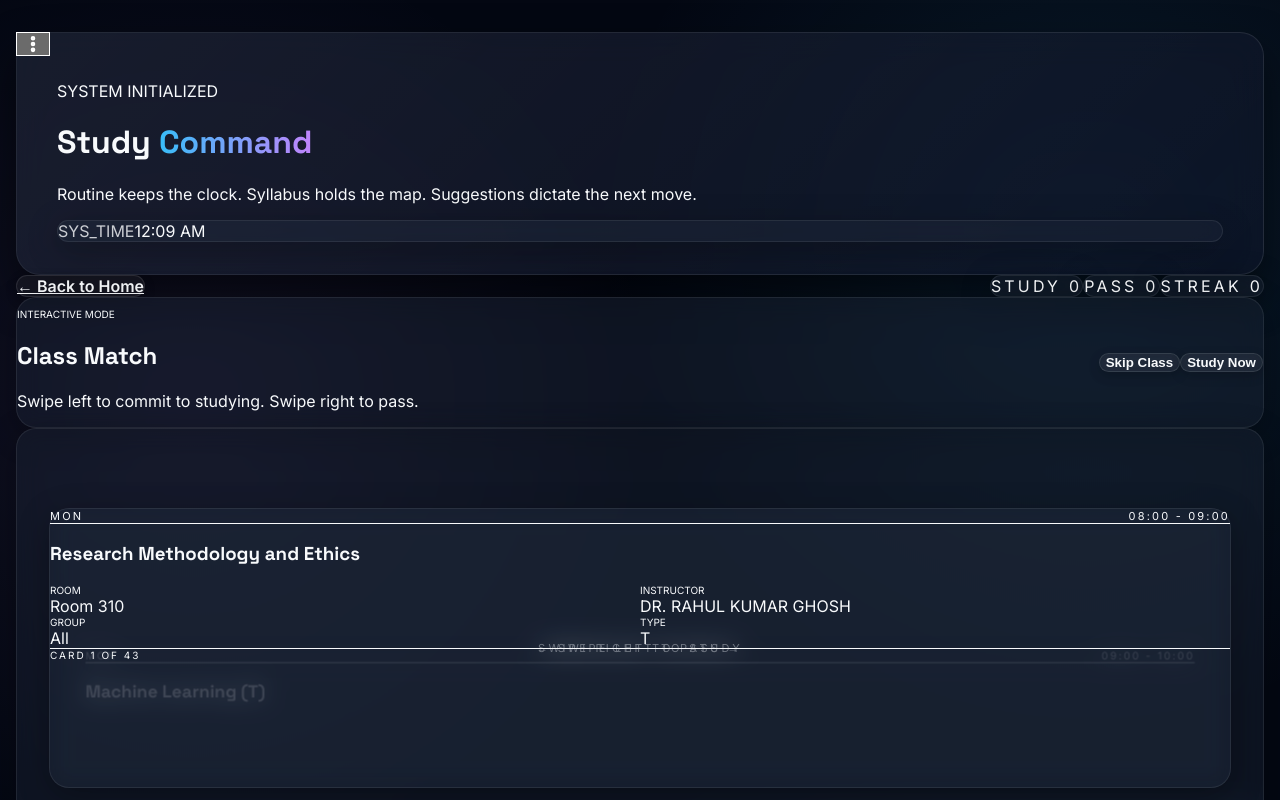
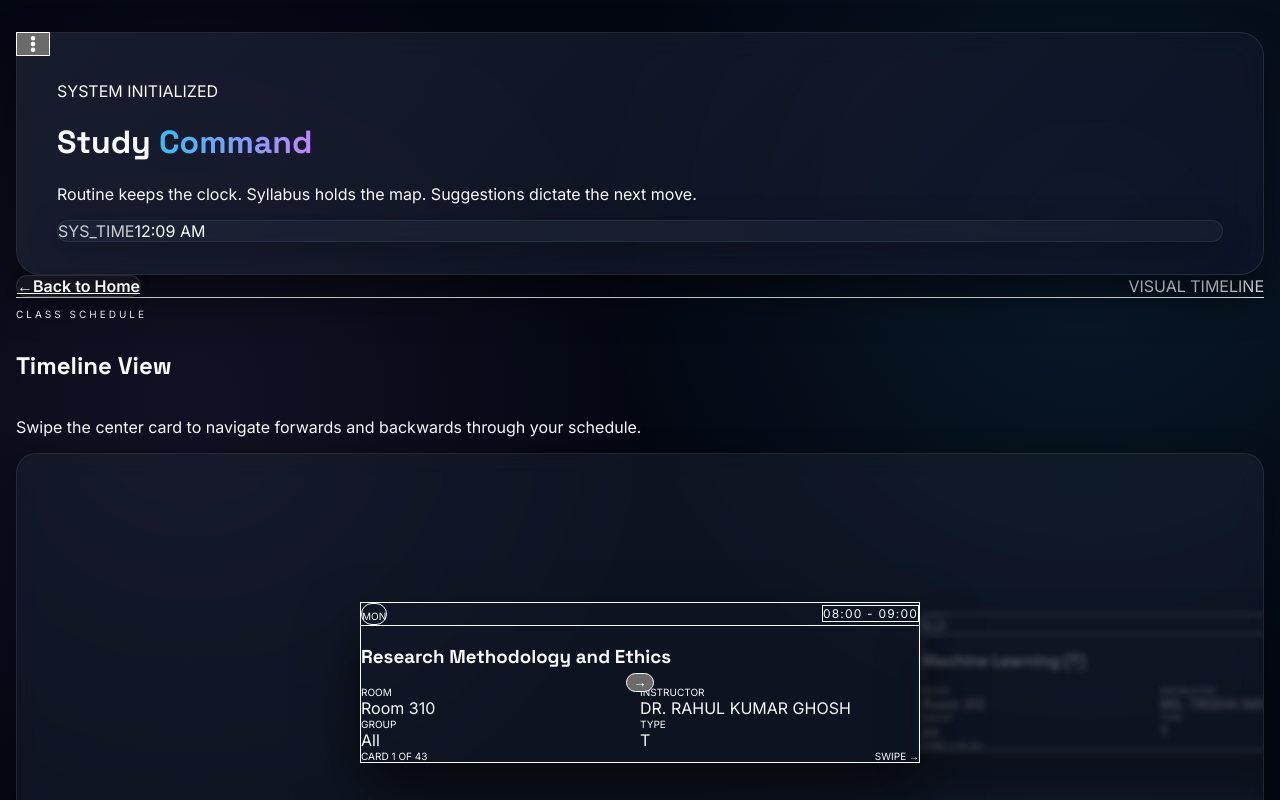
Before and after one commit to Aparup321/suggestion_website, a React (Vite) app: page / in a window 1280 px wide. Shown: the top 800 px of the page. Built offline with nearby package versions, Linux system fonts and the light colour scheme; the HTML template or start-up script is replaced by a standard one.

Commit message:
refactor: simplify RoutinePage by removing swipe-based decision tracking and updating carousel navigation logic

```diff
--- a/src/pages/RoutinePage.tsx
+++ b/src/pages/RoutinePage.tsx
@@ -3,26 +3,14 @@ import { Link } from "react-router-dom"
 import { routineEntries } from "../data/routine"
 import { useAppStore } from "../store/useAppStore"
 import { dayOrder, formatTimeRange, getNowDay, getNowMinutes, toMinutes } from "../utils/time"
-import { motion, useAnimation, useMotionValue, useTransform } from "framer-motion"
+import { motion, useMotionValue } from "framer-motion"
 
 const formatDay = (day: string) => day
 
 export const RoutinePage = () => {
   const setMode = useAppStore((state) => state.setMode)
   const [index, setIndex] = useState(0)
-  const [likes, setLikes] = useState(0)
-  const [passes, setPasses] = useState(0)
-  const [streak, setStreak] = useState(0)
-
-  const controls = useAnimation()
-  const x = useMotionValue(0)
-
-  // Left swipe = Study (Like), Right swipe = Pass
-  const rotate = useTransform(x, [-200, 200], [-10, 10])
-
-  // Opacities for the stamps based on drag distance
-  const studyOpacity = useTransform(x, [-100, -20], [1, 0])
-  const passOpacity = useTransform(x, [20, 100], [0, 1])
+  const dragX = useMotionValue(0)
 
   useEffect(() => {
     setMode("routine")
@@ -45,196 +33,177 @@ export const RoutinePage = () => {
     if (startIndex >= 0) setIndex(startIndex)
   }, [entries])
 
-  const clampIndex = (next: number) => {
-    if (next < 0) return entries.length - 1
-    if (next >= entries.length) return 0
-    return next
-  }
-
-  const applyDecision = async (delta: number, action: "like" | "pass", exitX: number) => {
-    await controls.start({
-      x: exitX,
-      opacity: 0,
-      rotate: exitX > 0 ? 20 : -20,
-      transition: { duration: 0.3, ease: "easeOut" }
+  const shiftCarousel = (delta: number) => {
+    setIndex((prev) => {
+      const nextIndex = prev + delta
+      if (nextIndex < 0) return 0
+      if (nextIndex >= entries.length) return entries.length - 1
+      return nextIndex
     })
-
-    setIndex((prev) => clampIndex(prev + delta))
-    if (action === "like") {
-      setLikes((value) => value + 1)
-      setStreak((value) => value + 1)
-    } else {
-      setPasses((value) => value + 1)
-      setStreak(0)
-    }
-
-    controls.set({ x: 0, opacity: 1, rotate: 0 })
-    x.set(0)
+    // Reset drag x visually if needed (usually framer auto-recovers on state change, but to be safe)
+    dragX.set(0)
   }
 
   const handleDragEnd = (_event: any, info: any) => {
     const swipe = info.offset.x
     const velocity = info.velocity.x
-    const swipeThreshold = 80
-    const velocityThreshold = 500
+    const swipeThreshold = 50
+    const velocityThreshold = 400
 
     if (swipe < -swipeThreshold || velocity < -velocityThreshold) {
-      applyDecision(1, "like", -600) // swipe left -> study
+      shiftCarousel(1) // swipe left -> go to next item
     } else if (swipe > swipeThreshold || velocity > velocityThreshold) {
-      applyDecision(-1, "pass", 600) // swipe right -> pass
-    } else {
-      controls.start({ x: 0, rotate: 0, transition: { type: "spring", stiffness: 300, damping: 20 } })
+      shiftCarousel(-1) // swipe right -> go to prev item
     }
+    // Regardless of what happens, spring the physical coordinate back to 0 so the active element snaps center.
+    dragX.stop()
+    dragX.set(0)
   }
 
-  const current = entries[index]
-  const next = entries[clampIndex(index + 1)]
+  if (entries.length === 0) return null
 
-  if (!current) return null
-
+  // We want to calculate the display for each card. We'll render entries around `index` +/- 2.
   return (
     <section className="flex flex-col gap-6 w-full">
-      <div className="flex flex-wrap items-center gap-3 w-full">
+      <div className="flex flex-wrap items-center gap-3 w-full border-b border-white/5 pb-4">
         <Link
           to="/"
-          className="neo-button px-5 py-2.5 text-sm"
+          className="neo-button px-5 py-2.5 text-sm flex items-center gap-2"
         >
-          &larr; Back to Home
+          <span className="text-xl leading-none -mt-1">&larr;</span> Back to Home
         </Link>
-        <div className="ml-auto flex items-center gap-3">
-          <div className="neo-card px-4 py-2 text-xs uppercase tracking-[0.2em] text-slate-300">
-            Study <span className="text-white font-bold ml-1">{likes}</span>
-          </div>
-          <div className="neo-card px-4 py-2 text-xs uppercase tracking-[0.2em] text-slate-300">
-            Pass <span className="text-white font-bold ml-1">{passes}</span>
-          </div>
-          <div className="neo-card px-4 py-2 text-xs uppercase tracking-[0.2em] text-lime shadow-[0_0_15px_rgba(74,222,128,0.2)] border-lime/30">
-            Streak <span className="text-white font-bold ml-1">{streak}</span>
-          </div>
+        <div className="ml-auto text-xs uppercase tracking-widest text-slate-500 font-semibold px-4">
+          Visual Timeline
         </div>
       </div>
 
-      <div className="neo-card p-6 flex flex-wrap items-center gap-3">
-        <div>
-          <p className="text-[10px] uppercase tracking-widest text-ocean font-bold mb-1">Interactive Mode</p>
-          <h2 className="text-3xl font-display text-white tracking-tight">Class Match</h2>
-          <p className="text-sm text-slate-400 mt-1">
-            Swipe left to commit to studying. Swipe right to pass.
+      <div className="flex flex-col gap-2">
+        <p className="text-[10px] uppercase tracking-[0.3em] text-ocean font-bold">Class Schedule</p>
+        <h2 className="text-3xl font-display text-white tracking-tight">Timeline View</h2>
+        <p className="text-sm text-slate-400">
+          Swipe the center card to navigate forwards and backwards through your schedule.
         </p>
       </div>
-        <div className="ml-auto flex items-center gap-3">
-          <button
-            className="neo-button px-5 py-2.5 text-sm hover:text-coral hover:border-coral/50"
-            onClick={() => applyDecision(-1, "pass", 600)}
+
+      <div className="relative min-h-[460px] flex items-center justify-center p-8 neo-card overflow-hidden w-full mt-2">
+        {/* Background Radial Glow */}
+        <div className="absolute top-1/2 left-1/2 -translate-x-1/2 -translate-y-1/2 w-[500px] h-[500px] bg-ocean/5 blur-[120px] pointer-events-none rounded-full"></div>
+
+        {/* Carousel Container */}
+        <div className="absolute inset-0 flex items-center justify-center pointer-events-none">
+          {entries.map((entry, i) => {
+            const diff = i - index
+
+            // Only render cards close to the index to save DOM
+            if (Math.abs(diff) > 2) return null
+
+            const isActive = diff === 0
+            // Center is 0, Prev is pushed left
+            const baseX = diff * 520
+            const zIndex = 20 - Math.abs(diff)
+            const scale = isActive ? 1 : 0.85
+            const opacity = isActive ? 1 : 0.35
+            const blur = isActive ? "blur(0px)" : Math.abs(diff) === 1 ? "blur(4px)" : "blur(8px)"
+
+            return (
+              <motion.div
+                key={entry.id}
+                className="absolute w-[560px] pointer-events-auto"
+                initial={false}
+                animate={{
+                  x: baseX,
+                  scale,
+                  opacity,
+                  filter: blur,
+                  zIndex
+                }}
+                transition={{
+                  type: "spring",
+                  stiffness: 250,
+                  damping: 25,
+                  mass: 0.8
+                }}
+                // Only attach drag listeners to the currently active center card
+                drag={isActive ? "x" : false}
+                dragConstraints={{ left: 0, right: 0 }}
+                dragElastic={0.4}
+                onDragEnd={isActive ? handleDragEnd : undefined}
+                style={{ x: isActive ? dragX : 0 }} // Bind the framer motion drag value live
               >
-            Skip Class
-          </button>
-          <button
-            className="neo-button px-5 py-2.5 text-sm hover:text-lime hover:border-lime/50"
-            onClick={() => applyDecision(1, "like", -600)}
+                <div
+                  className={`p-10 bg-slate-900/60 backdrop-blur-xl border border-white/10 rounded-3xl shadow-[0_30px_60px_rgba(0,0,0,0.6)] flex flex-col gap-8 select-none ${
+                    isActive ? "cursor-grab active:cursor-grabbing border-white/20" : ""
+                  }`}
                 >
-            Study Now
-          </button>
+                  <div className="flex items-center justify-between border-b border-white/10 pb-3">
+                    <div className="inline-block bg-white/5 border border-white/10 px-3 py-1 rounded-full">
+                      <span className="text-[10px] uppercase tracking-widest text-ocean font-bold">
+                        {formatDay(entry.day)}
+                      </span>
+                    </div>
+                    <span className="text-[12px] uppercase tracking-[0.1em] text-slate-300 font-medium bg-slate-900/80 px-3 py-1 rounded-md border border-white/5">
+                      {formatTimeRange(entry.start, entry.end)}
+                    </span>
+                  </div>
+
+                  <div>
+                    <h3 className="text-3xl font-display text-white tracking-tight leading-tight text-left">
+                      {entry.title}
+                    </h3>
+                  </div>
+
+                  <div className="grid grid-cols-2 gap-y-5 gap-x-4">
+                    <div className="flex flex-col text-left">
+                      <span className="text-[10px] text-slate-500 uppercase tracking-widest mb-1">Room</span>
+                      <span className="font-semibold text-slate-200 text-sm">{entry.room ?? "TBA"}</span>
+                    </div>
+                    <div className="flex flex-col text-left">
+                      <span className="text-[10px] text-slate-500 uppercase tracking-widest mb-1">Instructor</span>
+                      <span className="font-semibold text-slate-200 text-sm line-clamp-1">{entry.instructor ?? "TBA"}</span>
+                    </div>
+                    <div className="flex flex-col text-left">
+                      <span className="text-[10px] text-slate-500 uppercase tracking-widest mb-1">Group</span>
+                      <span className="font-semibold text-slate-200 text-sm">{entry.group ?? "All"}</span>
+                    </div>
+                    <div className="flex flex-col text-left">
+                      <span className="text-[10px] text-slate-500 uppercase tracking-widest mb-1">Type</span>
+                      <span className="font-semibold text-ocean text-sm">{entry.type ?? "Class"}</span>
                     </div>
                   </div>
 
-      <div className="relative min-h-[440px] flex items-center justify-center p-8 neo-card overflow-hidden">
-        {/* Background Radial Glow inside the card */}
-        <div className="absolute top-1/2 left-1/2 -translate-x-1/2 -translate-y-1/2 w-96 h-96 bg-ocean/10 blur-[100px] pointer-events-none rounded-full"></div>
-
-        {/* Background Hint Strings */}
-        <div className="absolute left-8 top-8 text-[11px] uppercase tracking-[0.3em] text-slate-500 font-semibold select-none">
-          &larr; Swipe Left to Study
-        </div>
-        <div className="absolute right-8 top-8 text-[11px] uppercase tracking-[0.3em] text-slate-500 font-semibold select-none">
-          Swipe Right to Pass &rarr;
-        </div>
-
-        {/* The Next Card (underneath) */}
-        {next && (
-          <div className="absolute w-[calc(100%-4rem)] max-w-xl z-0">
-            <div className="stack-card scale-[0.94] translate-y-6 opacity-40">
-              <div className="p-8">
-                <div className="flex items-center justify-between gap-4 border-b border-white/5 pb-4 mb-4">
-                  <span className="text-[11px] uppercase tracking-[0.2em] text-slate-400">
-                    {formatDay(next.day)}
-                  </span>
-                  <span className="text-[11px] uppercase tracking-[0.2em] text-slate-400 text-right">
-                    {formatTimeRange(next.start, next.end)}
-                  </span>
-                </div>
-                <h3 className="text-3xl font-display text-white tracking-tight">{next.title}</h3>
-              </div>
-            </div>
-          </div>
+                  <div className="pt-2 flex justify-between items-center text-[10px] uppercase tracking-widest text-slate-500">
+                    <span>Card {i + 1} of {entries.length}</span>
+                    {isActive && (
+                      <span className="text-lime/70 animate-pulse">Swipe &rarr;</span>
                     )}
-
-        {/* The Top Card (Draggable) */}
-        <motion.div
-           className="absolute w-[calc(100%-4rem)] max-w-xl z-10 cursor-grab active:cursor-grabbing"
-           style={{ x, rotate }}
-           drag="x"
-           dragConstraints={{ left: 0, right: 0 }}
-           dragElastic={0.8}
-           onDragEnd={handleDragEnd}
-           animate={controls}
-        >
-          <div className="neo-card p-8 min-h-[280px] bg-slate-900/60 transition-none hover:transform-none hover:shadow-glass hover:bg-slate-900/60 shadow-[0_20px_50px_rgba(0,0,0,0.5)] border-white/10 backdrop-blur-xl">
-
-             {/* Stamps */}
-             <motion.div
-                className="absolute top-8 right-8 z-20 pointer-events-none"
-                style={{ opacity: studyOpacity }}
-             >
-                <div className="border-[3px] border-lime text-lime text-3xl font-display px-6 py-2 rounded-xl rotate-[15deg] uppercase tracking-widest bg-slate-900/40 backdrop-blur-sm shadow-[0_0_20px_rgba(74,222,128,0.2)]">
-                   Study
-                </div>
-             </motion.div>
-
-             <motion.div
-                className="absolute top-8 left-8 z-20 pointer-events-none"
-                style={{ opacity: passOpacity }}
-             >
-                <div className="border-[3px] border-coral text-coral text-3xl font-display px-6 py-2 rounded-xl -rotate-[15deg] uppercase tracking-widest bg-slate-900/40 backdrop-blur-sm shadow-[0_0_20px_rgba(244,63,94,0.2)]">
-                   Pass
-                </div>
-             </motion.div>
-
-            <div className="flex items-center justify-between gap-4 border-b border-white/10 pb-4 mb-4">
-              <span className="text-[11px] uppercase tracking-[0.2em] text-ocean font-semibold">
-                {formatDay(current.day)}
-              </span>
-              <span className="text-[11px] uppercase tracking-[0.2em] text-slate-400 font-medium">
-                {formatTimeRange(current.start, current.end)}
-              </span>
-            </div>
-
-            <h3 className="text-3xl font-display text-white tracking-tight mb-5">{current.title}</h3>
-
-            <div className="grid grid-cols-2 gap-y-4 gap-x-2 text-sm text-slate-300">
-              <div className="flex flex-col gap-1">
-                <span className="text-[10px] text-slate-500 uppercase tracking-wider">Room</span>
-                <span className="font-medium text-white">{current.room ?? "TBA"}</span>
-              </div>
-              <div className="flex flex-col gap-1">
-                <span className="text-[10px] text-slate-500 uppercase tracking-wider">Instructor</span>
-                <span className="font-medium text-white line-clamp-1">{current.instructor ?? "TBA"}</span>
-              </div>
-              <div className="flex flex-col gap-1">
-                <span className="text-[10px] text-slate-500 uppercase tracking-wider">Group</span>
-                <span className="font-medium text-white">{current.group ?? "All"}</span>
-              </div>
-              <div className="flex flex-col gap-1">
-                <span className="text-[10px] text-slate-500 uppercase tracking-wider">Type</span>
-                <span className="font-medium text-ocean">{current.type ?? "Class"}</span>
-              </div>
-            </div>
-
-            <div className="mt-8 pt-4 border-t border-white/5 flex items-center gap-2 text-[10px] uppercase tracking-[0.2em] text-slate-500">
-              Card {index + 1} of {entries.length}
                   </div>
                 </div>
               </motion.div>
+            )
+          })}
+        </div>
+
+        {/* Navigation Arrows for clickability over the UI */}
+        <div className="absolute inset-y-0 left-0 w-16 flex items-center justify-center z-50 pointer-events-none">
+          {index > 0 && (
+            <button
+              onClick={() => shiftCarousel(-1)}
+              className="pointer-events-auto w-10 h-10 rounded-full bg-slate-900/80 border border-white/10 text-white flex items-center justify-center hover:bg-white/10 transition-colors shadow-xl -ml-4"
+            >
+              &larr;
+            </button>
+          )}
+        </div>
+        <div className="absolute inset-y-0 right-0 w-16 flex items-center justify-center z-50 pointer-events-none">
+          {index < entries.length - 1 && (
+            <button
+              onClick={() => shiftCarousel(1)}
+              className="pointer-events-auto w-10 h-10 rounded-full bg-slate-900/80 border border-white/10 text-white flex items-center justify-center hover:bg-white/10 transition-colors shadow-xl -mr-4"
+            >
+              &rarr;
+            </button>
+          )}
+        </div>
       </div>
     </section>
   )
```
Lines whose indentation alone changed are shown as unchanged.
